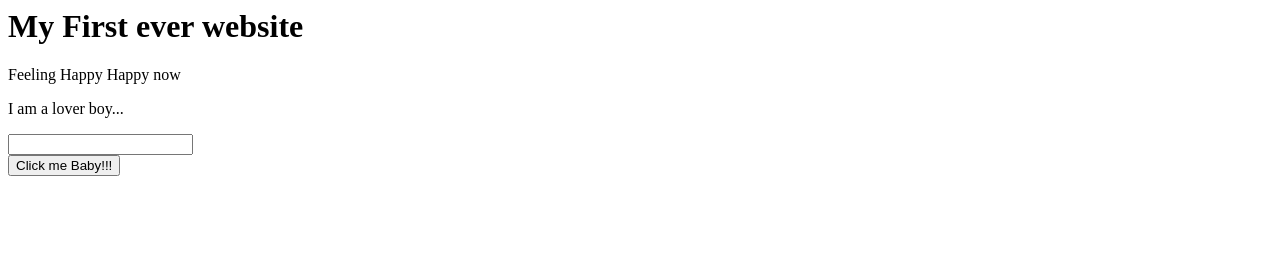
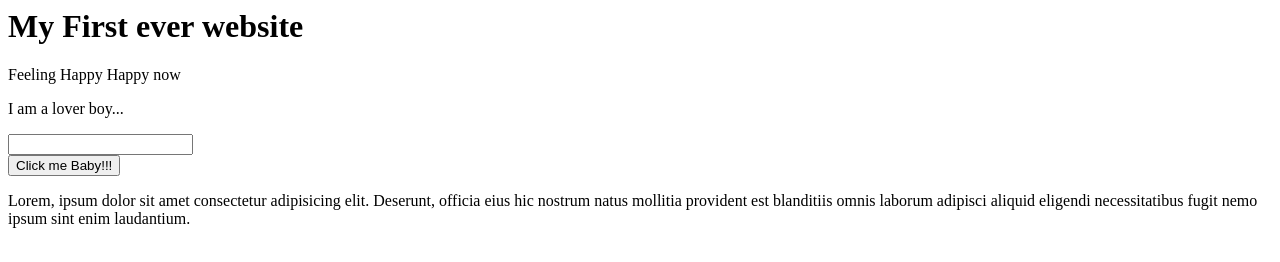
Before and after one commit to ariful4966/my-first-project, a plain HTML site: page index.html in a window 1280 px wide. Drawn offline with Linux system fonts and the light colour scheme.

Commit message:
add exta paragraph

```diff
--- a/index.html
+++ b/index.html
@@ -4,3 +4,4 @@
 <input type="text">
 <br>
 <button>Click me Baby!!!</button>
+<p>Lorem, ipsum dolor sit amet consectetur adipisicing elit. Deserunt, officia eius hic nostrum natus mollitia provident est blanditiis omnis laborum adipisci aliquid eligendi necessitatibus fugit nemo ipsum sint enim laudantium.</p>
```
